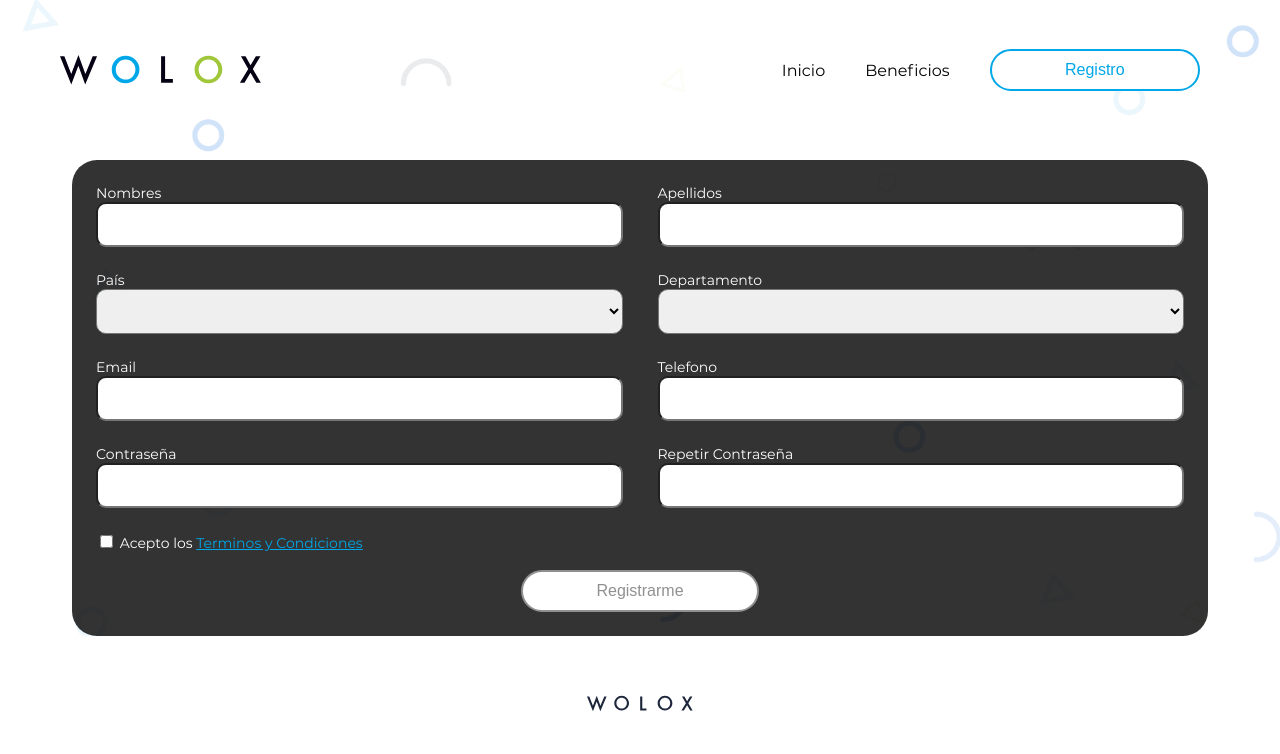
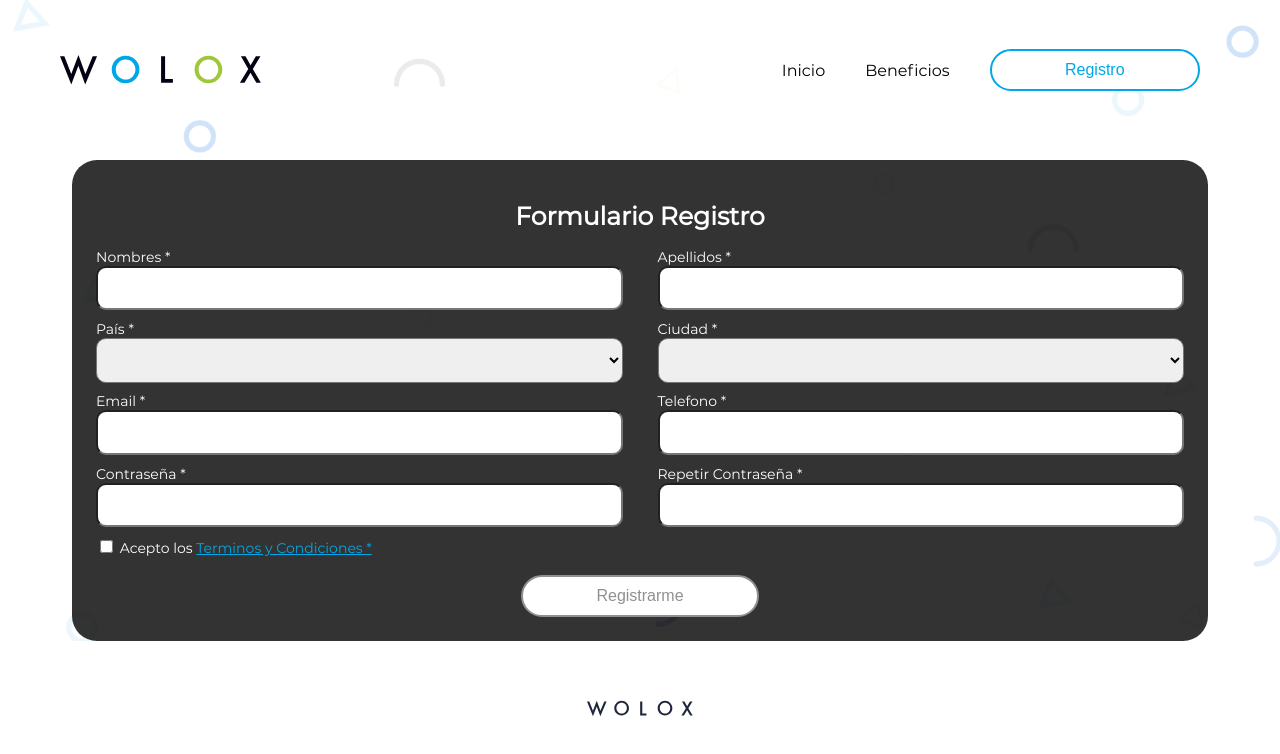
Before and after one commit to jdosorio/wlxChallenge, an Angular app: page /register in a window 1280 px wide. Shown: the top 754 px of the page. Built offline with nearby package versions, Linux system fonts and the light colour scheme.

Commit message:
validations styles and code

```diff
--- a/src/app/components/shared/header/header.component.html
+++ b/src/app/components/shared/header/header.component.html
@@ -1,13 +1,13 @@
 <header>
-  <div class="logo" tabindex="0"></div>
+  <div class="logo" tabindex="0" [routerLink]="['/']"></div>
   <nav>
       <ul class="nav__links">
         <li *ngIf="!isAuthenticated"><a [routerLink]="['/']">Inicio</a></li>
         <li *ngIf="!isAuthenticated"><a (click)="scroll('benefits-section')" >Beneficios</a></li>
         <li *ngIf="countFavorites > 0"><span class="favIcon">{{countFavorites}}</span></li>
         <li *ngIf="isAuthenticated"><a (click)="logout()">Salir</a></li>
-        <li *ngIf="!isAuthenticated"><button type="submit" class="btn" [routerLink]="['/register']">Registro</button></li>
-        <li *ngIf="isAuthenticated"><a class="cta blue-text" [routerLink]="['/technologies']">Tecnologias</a></li>
+        <li *ngIf="!isAuthenticated"><button type="button" class="btn" [routerLink]="['/register']">Registro</button></li>
+        <li *ngIf="isAuthenticated"><button type="button" class="btn" [routerLink]="['/technologies']">Tecnologias</button></li>
       </ul>
   </nav>
 </header>
--- a/src/app/components/shared/header/header.component.scss
+++ b/src/app/components/shared/header/header.component.scss
@@ -37,6 +37,7 @@
     font-weight: 500;
     color: #000;
     text-decoration: none;
+    cursor:pointer;
   }
 
   .nav__links li {
--- a/src/app/screens/home/thanks-section/thanks-section.component.html
+++ b/src/app/screens/home/thanks-section/thanks-section.component.html
@@ -5,6 +5,6 @@
     </h2>
     <span>Te invitamos a ver mas informacion</span>
     <div class="thanks-button">
-      <button type="button" class="btn" [routerLink]="['/register']">Siguenos</button>
+      <button type="button" class="btn" onclick=" window.open('https://wolox.com','_blank')">Siguenos</button>
     </div>
   </section>
--- a/src/app/screens/home/twitter-section/twitter-section.component.html
+++ b/src/app/screens/home/twitter-section/twitter-section.component.html
@@ -11,7 +11,7 @@
                 <span>@Wolox</span>
             </div>
             <div class="content-twitter">
-                <button type="submit" class="btn" [routerLink]="['/register']">Siguenos</button>
+                <button type="submit" class="btn" onclick="window.open('https://twitter.com/Wolox','_blank')">Siguenos</button>
             </div>
       </div>
     </div>
--- a/src/app/screens/home/twitter-section/twitter-section.component.scss
+++ b/src/app/screens/home/twitter-section/twitter-section.component.scss
@@ -49,6 +49,7 @@
 .content-twitter{
     display:flex;
     justify-content: center;
+    margin-top: 15px;
 }
 
 
--- a/src/app/screens/register/register.component.html
+++ b/src/app/screens/register/register.component.html
@@ -1,19 +1,20 @@
 
 <div class="container">
     <form [formGroup]="registerForm" (ngSubmit)="onSubmit()" class="form-area">
+        <h1 class="title">Formulario Registro</h1>
         <div class="row">
             <div class="column">
-                <label for="">Nombres</label>
+                <label for="">Nombres *</label>
                 <input type="text" formControlName="names" id="names" maxlength="30">
                 <div *ngIf="f.names.invalid && (f.names.dirty || f.names.touched)" class="text-danger ">
-                  <div *ngIf="f.names.errors?.required">
+                  <div *ngIf="f.names.errors?.required" class="displayError">
                     <small>* El campo nombre es obligatorio</small>
                   </div>
                 </div>
             </div>
 
             <div class="column">
-                <label for="">Apellidos</label>
+                <label for="">Apellidos *</label>
                 <input type="text" formControlName="surnames" maxlength="30">
                 <div *ngIf="f.surnames.invalid && (f.surnames.dirty || f.surnames.touched)" class="text-danger ">
                   <div *ngIf="f.surnames.errors?.required">
@@ -25,7 +26,7 @@
 
         <div class="row">
             <div class="column">
-                <label for="pais">País</label>
+                <label for="pais">País *</label>
                 <select class="custom-select" (change)="changeCity($event)" formControlName="country">
                   <option value=""></option>
                   <option *ngFor="let country of countries" [value]="country.id">{{country.country}}</option>
@@ -37,12 +38,12 @@
                 </div>
             </div>
             <div class="column">
-                <label for="departamento">Departamento</label>
+                <label for="departamento">Ciudad *</label>
                 <select class="custom-select" formControlName="city">
                   <option value=""></option>
                   <option *ngFor="let city of cities" [value]="city.id">{{city.province}}</option>
                </select>
-                <div *ngIf="f.city.invalid && (f.city.dirty || f.city.touched)" class="text-danger ">
+                <div *ngIf="f.city.invalid && (f.city.dirty || f.city.touched) && f.city.value !== null" class="text-danger ">
                   <div *ngIf="f.city.errors?.required">
                     <small>* El campo Departamento es obligatorio</small>
                   </div>
@@ -52,7 +53,7 @@
 
         <div class="row">
             <div class="column">
-                <label for="">Email</label>
+                <label for="">Email *</label>
                 <input type="email" formControlName="email">
                 <div *ngIf="f.email.invalid && (f.email.dirty || f.email.touched)" class="text-danger ">
                   <div *ngIf="f.email.errors?.required">
@@ -64,8 +65,8 @@
                 </div>
             </div>
             <div class="column">
-                <label for="">Telefono</label>
-                <input type="number" formControlName="phone" maxLength="99999">
+                <label for="">Telefono *</label>
+                <input type="number" formControlName="phone" minlength="1" maxlength="10">
                 <div *ngIf="f.phone.invalid && (f.phone.dirty || f.phone.touched)" class="text-danger ">
                   <div *ngIf="f.phone.errors?.required">
                     <small>* El campo Telefono es obligatorio</small>
@@ -79,7 +80,7 @@
 
         <div class="row">
             <div class="column">
-                <label for="">Contraseña</label>
+                <label for="">Contraseña *</label>
                 <input type="password" formControlName="password">
                 <div *ngIf="f.password.invalid && (f.password.dirty || f.password.touched)" class="text-danger ">
                   <div *ngIf="f.password.errors?.required">
@@ -91,7 +92,7 @@
                 </div>
             </div>
             <div class="column">
-                <label for="">Repetir Contraseña</label>
+                <label for="">Repetir Contraseña *</label>
                 <input type="password" formControlName="passwordValidate">
                 <div *ngIf="f.passwordValidate.invalid && (f.passwordValidate.dirty || f.passwordValidate.touched)" class="text-danger ">
                   <div *ngIf="f.passwordValidate.errors?.required">
@@ -109,7 +110,7 @@
                 <input name="terms" type="checkbox" formControlName="terms"/>
                   Acepto los
                   <a href="/terms" target="_blank" class="color-a">
-                    Terminos y Condiciones
+                    Terminos y Condiciones *
                   </a>
             </label>
         </div>
--- a/src/app/screens/register/register.component.scss
+++ b/src/app/screens/register/register.component.scss
@@ -8,14 +8,12 @@
   .row{
     flex-direction: column;
   }
+
+  .title{
+    font-size:22px;
+  }
 }
 
-footer{
-  position: fixed;
-  height: 50px;
-    background-color: red;
-    bottom: 0px;
-    left: 0px;
-    right: 0px;
-    margin-bottom: 0px;
+.displayError{
+  margin-bottom: 10px;
 }
--- a/src/app/screens/register/register.component.ts
+++ b/src/app/screens/register/register.component.ts
@@ -32,7 +32,7 @@ export class RegisterComponent implements OnInit {
       country: new FormControl('', Validators.required),
       city: new FormControl('', Validators.required),
       email: new FormControl('', [Validators.required, Validators.email, Validators.pattern('[a-z0-9._%+-]+@[a-z0-9.-]+\\.[a-z]{2,4}$')]),
-      phone: new FormControl('', [Validators.required, Validators.maxLength(10)]),
+      phone: new FormControl('', [Validators.required, Validators.maxLength(10), Validators.minLength(1)]),
       password: new FormControl('', [Validators.required, Validators.minLength(6)]),
       passwordValidate: new FormControl('', [Validators.required, Validators.minLength(6)]),
       terms: new FormControl(false, [Validators.requiredTrue])
@@ -65,6 +65,7 @@ export class RegisterComponent implements OnInit {
   }
 
   changeCity(event:Event){
+    this.registerForm.controls['city'].setValue("");
     this.cities = this.provinces[(<HTMLInputElement>event.target).value].provinces;
   }
 
--- a/src/app/screens/technologies/technologies.component.scss
+++ b/src/app/screens/technologies/technologies.component.scss
@@ -2,12 +2,6 @@
 
 *{
     font-size: 16px;
-}
-
-.title{
-  font-size: 25px;
-  text-align: center;
-  color: $white-color;
 }
 
 table, th {
@@ -104,7 +98,15 @@ div.blueTable {
 .sort{
     display: flex;
     cursor: pointer;
+    justify-content: center;
+    align-items: center;
+
+    img{
+      margin-left: 5px;
+    }
 }
+
+
 
 @include screen(600px){
   .row{
--- a/src/styles/base/_mixins.scss
+++ b/src/styles/base/_mixins.scss
@@ -14,4 +14,5 @@
   color:$color;
   font-size: 16px;
   margin:0 auto;
+  cursor:pointer;
 }
--- a/src/styles/global.scss
+++ b/src/styles/global.scss
@@ -3,7 +3,6 @@
 @import './base/mixins';
 @import './base/buttons';
 @import './base/screen';
-
 
 html{
   font: $font-size 'Montserrat';
@@ -75,8 +74,9 @@ flex:1;
 
 .column input,select{
   padding:0.5rem;
-margin-bottom: 1rem;
+  margin-bottom: 0.4rem;
   border-radius: 10px;
+  outline: none;
 }
 
 .btn:not([disabled]):hover{
@@ -104,3 +104,18 @@ text-align:center;
   height: 30px;
   flex:1;
 }
+
+.title{
+  font-size: 25px;
+  text-align: center;
+  color: $white-color;
+}
+
+/*footer{
+  position: fixed;
+  height: 50px;
+  bottom: 0px;
+  left: 0px;
+  right: 0px;
+  margin-bottom: 0px;
+}*/
```
Lines whose indentation alone changed are shown as unchanged.
